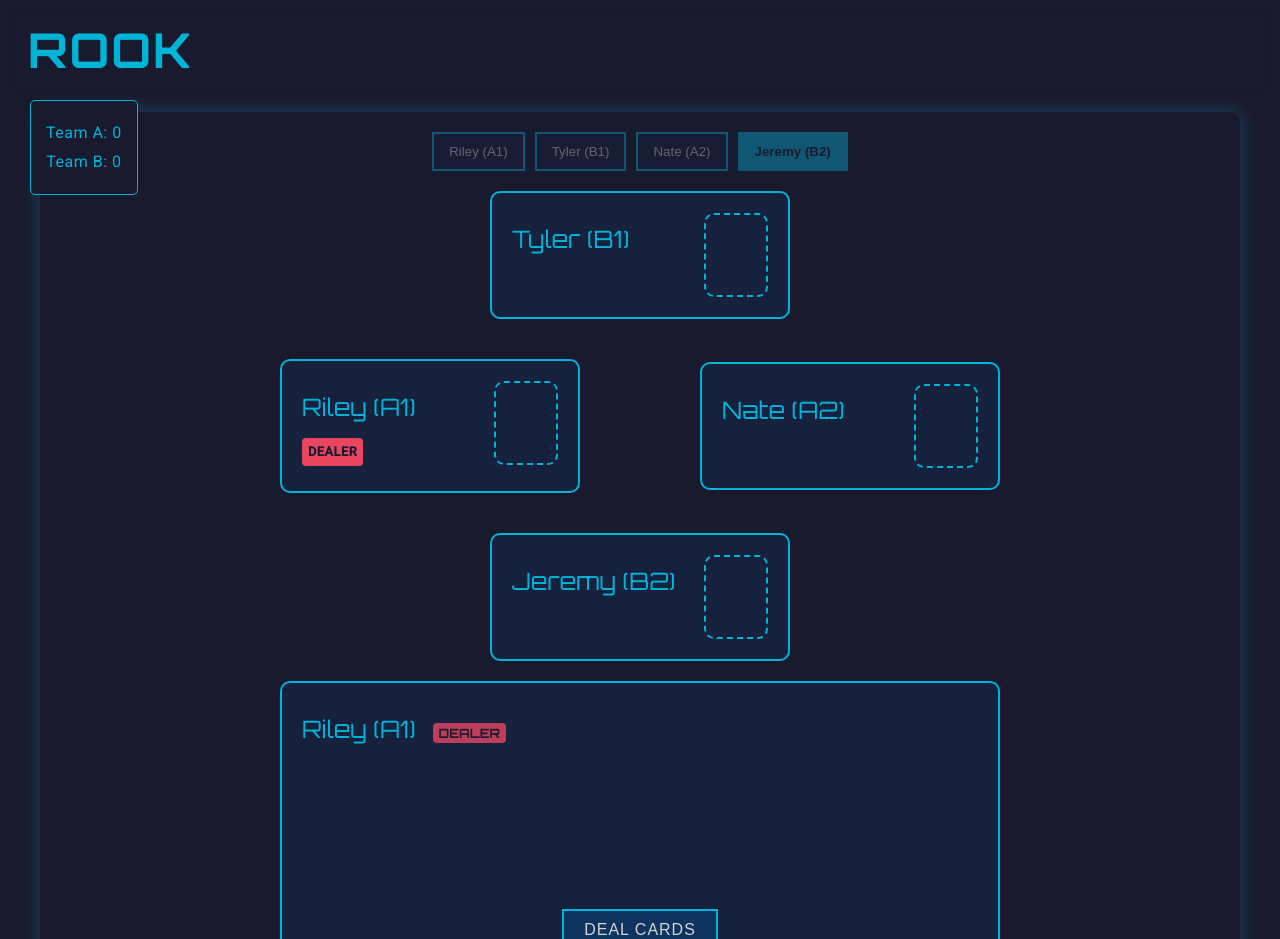
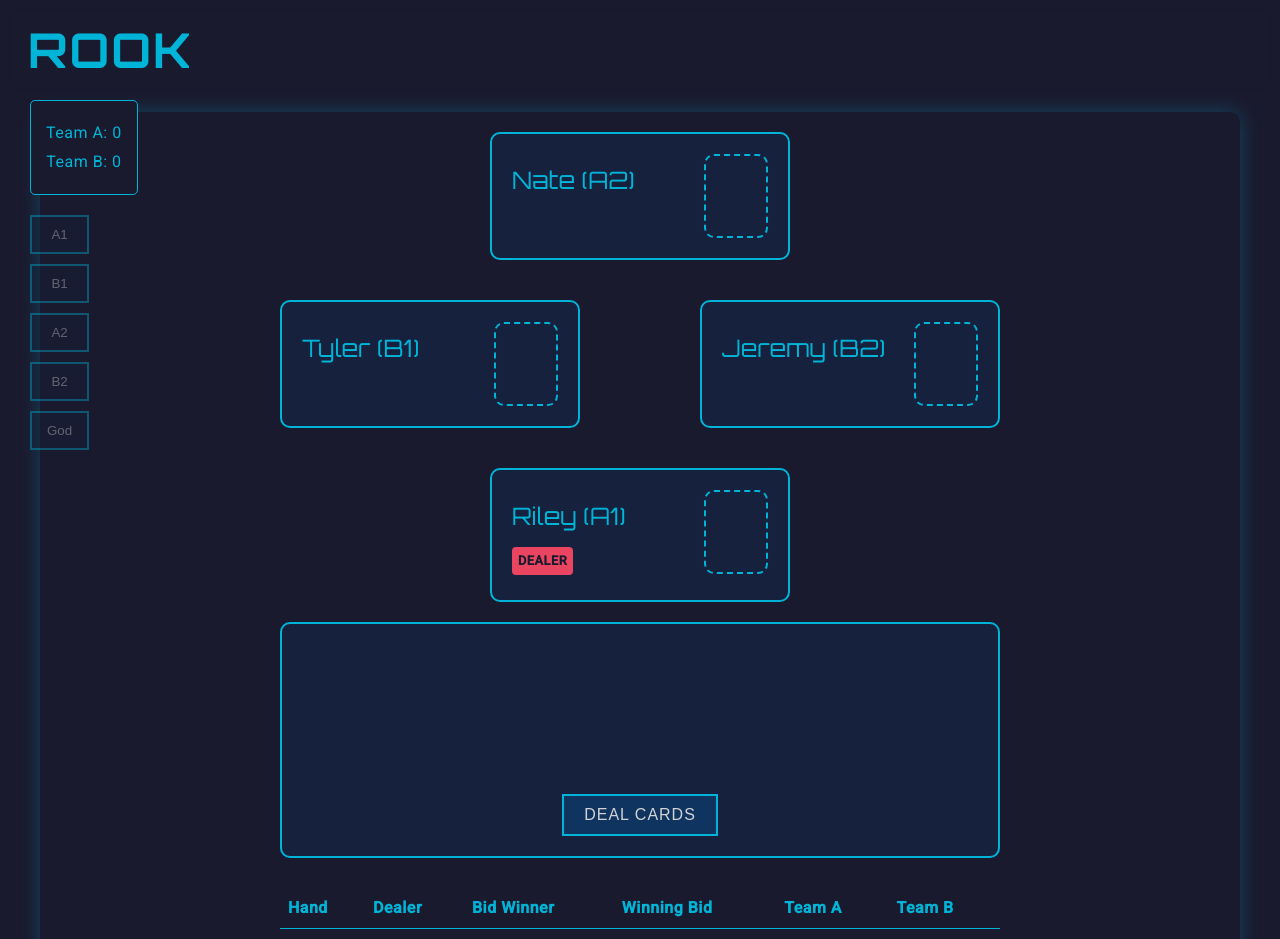
Before and after one commit to slimsherpa/rook-game, an Angular app: page / in a window 1280 px wide. Shown: the top 939 px of the page. Built offline with nearby package versions, Linux system fonts and the light colour scheme; a web font is replaced by a local one.

Commit message:
Made the God View and Player views correctly show the table and the hands.

```diff
--- a/src/app/components/game-board-layout/game-board-layout.component.ts
+++ b/src/app/components/game-board-layout/game-board-layout.component.ts
@@ -5,21 +5,14 @@ import { MiniPlayerComponent } from '../mini-player/mini-player.component';
 import { Player, Seat } from '../../services/player.service';
 import { CardData } from '../../components/card/card.component';
 
+type ViewOption = Seat | 'God';
+
 @Component({
   selector: 'app-game-board-layout',
   standalone: true,
   imports: [CommonModule, MiniPlayerComponent],
   template: `
     <div class="game-board-layout">
-      <div class="player-selector">
-        <button
-          *ngFor="let player of players"
-          (click)="selectPlayer(player.seat)"
-          [class.selected]="selectedPlayerSeat === player.seat"
-          class="player-button">
-          {{ player.name }} ({{ player.seat }})
-        </button>
-      </div>
 
       <div class="players-container">
         <div class="top-player">
@@ -31,7 +24,7 @@ import { CardData } from '../../components/card/card.component';
             [isBidWinner]="arrangedPlayers[2].name === gameMetadata.bidWinner"
             [currentCard]="playedCards[arrangedPlayers[2].name]"
             [tricksTaken]="tricksTaken[arrangedPlayers[2].name]"
-            [showHand]="arrangedPlayers[2].seat === selectedPlayerSeat"
+            [showHand]="arrangedPlayers[2].seat === selectedPlayerView"
             [trump]="getTrump()">
           </app-mini-player>
         </div>
@@ -45,7 +38,7 @@ import { CardData } from '../../components/card/card.component';
             [isBidWinner]="arrangedPlayers[1].name === gameMetadata.bidWinner"
             [currentCard]="playedCards[arrangedPlayers[1].name]"
             [tricksTaken]="tricksTaken[arrangedPlayers[1].name]"
-            [showHand]="arrangedPlayers[1].seat === selectedPlayerSeat"
+            [showHand]="arrangedPlayers[1].seat === selectedPlayerView"
             [trump]="getTrump()">
           </app-mini-player>
           </div>
@@ -58,7 +51,7 @@ import { CardData } from '../../components/card/card.component';
             [isBidWinner]="arrangedPlayers[3].name === gameMetadata.bidWinner"
             [currentCard]="playedCards[arrangedPlayers[3].name]"
             [tricksTaken]="tricksTaken[arrangedPlayers[3].name]"
-            [showHand]="arrangedPlayers[3].seat === selectedPlayerSeat"
+            [showHand]="arrangedPlayers[3].seat === selectedPlayerView"
             [trump]="getTrump()">
           </app-mini-player>
           </div>
@@ -72,7 +65,7 @@ import { CardData } from '../../components/card/card.component';
           [isBidWinner]="arrangedPlayers[0].name === gameMetadata.bidWinner"
           [currentCard]="playedCards[arrangedPlayers[0].name]"
           [tricksTaken]="tricksTaken[arrangedPlayers[0].name]"
-          [showHand]="arrangedPlayers[0].seat === selectedPlayerSeat"
+          [showHand]="arrangedPlayers[0].seat === selectedPlayerView"
           [trump]="getTrump()">
         </app-mini-player>
       </ng-container>
@@ -92,29 +85,24 @@ export class GameBoardLayoutComponent implements OnInit {
   @Input() currentPlayer: string = '';
   @Input() playedCards: {[playerName: string]: CardData | null} = {};
   @Input() tricksTaken: {[playerName: string]: number} = {};
+  @Input() selectedPlayerView: ViewOption = 'A1';
 
   @Output() playerSelectedEvent = new EventEmitter<string>();
 
-  selectedPlayerSeat: Seat = 'B2';
   arrangedPlayers: Player[] = [];
 
   ngOnInit() {
-    if (this.players.length > 0) {
     this.arrangePlayersView();
-    }
   }
 
   ngOnChanges(changes: SimpleChanges) {
-    console.log('GameBoardLayout - changes:', changes);
-    if (changes['players'] || changes['gameMetadata']) {
-      console.log('GameBoardLayout - gameMetadata:', this.gameMetadata);
-      console.log('GameBoardLayout - players:', this.players);
+    if (changes['players'] || changes['gameMetadata'] || changes['selectedPlayerView']) {
       this.arrangePlayersView();
     }
   }
 
   selectPlayer(seat: Seat) {
-    this.selectedPlayerSeat = seat;
+    this.selectedPlayerView = seat;
     this.arrangePlayersView();
     this.playerSelectedEvent.emit(seat);
   }
@@ -136,19 +124,23 @@ export class GameBoardLayoutComponent implements OnInit {
   arrangePlayersView() {
     if (this.players.length === 0) return;
 
-    const selectedPlayer = this.players.find(p => p.seat === this.selectedPlayerSeat) || this.players[0];
+    if (this.selectedPlayerView === 'God') {
+      // For God view, keep the original order
+      this.arrangedPlayers = [...this.players];
+    } else {
+      const selectedPlayer = this.players.find(p => p.seat === this.selectedPlayerView) || this.players[0];
       const playerOrder: Seat[] = ['B2', 'A1', 'B1', 'A2'];
       const selectedIndex = playerOrder.indexOf(selectedPlayer.seat);
 
-    // Rearrange the order so that the selected player is at the bottom (index 0)
       const rearrangedOrder = [
         ...playerOrder.slice(selectedIndex),
         ...playerOrder.slice(0, selectedIndex)
       ];
 
       this.arrangedPlayers = rearrangedOrder.map(seat => this.players.find(p => p.seat === seat)!);
+    }
 
-    // Ensure that arrangedPlayers always has 4 elements
+    // Ensure we always have 4 players
     while (this.arrangedPlayers.length < 4) {
       this.arrangedPlayers.push(this.players[0]);
     }
--- a/src/app/components/game-board/game-board.component.html
+++ b/src/app/components/game-board/game-board.component.html
@@ -7,8 +7,10 @@
       [currentPlayer]="currentPlayer"
       [playedCards]="getPlayedCards()"
       [tricksTaken]="getTricksTakenForAllPlayers()"
-      (playerSelectedEvent)="onPlayerSelected($event)">
+      [selectedPlayerView]="selectedPlayerView">
     </app-game-board-layout>
+
+    <app-select-player-view (optionSelected)="onPlayerViewSelected($event)"></app-select-player-view>
 
     <div class="player-hands">
       <app-player-hand
@@ -18,6 +20,7 @@
         [isBidding]="currentPhase === 'Bidding' && player.name === currentPlayer"
         [isCurrentPlayer]="player.name === currentPlayer"
         [currentPhase]="currentPhase"
+        [selectedPlayerView]="selectedPlayerView"
         (startNewHandEvent)="startNewHand()"
         (redealCardsEvent)="redealHand()"
         (placeBidEvent)="placeBid(player, $event)"
--- a/src/app/components/game-board/game-board.component.ts
+++ b/src/app/components/game-board/game-board.component.ts
@@ -10,10 +10,13 @@ import { HandRecapComponent } from '../hand-recap/hand-recap.component';
 import { GameStatusComponent } from '../game-status/game-status.component';
 import { HandStatusComponent } from '../hand-status/hand-status.component';
 import { GameService, GamePhase, TrickRecap } from '../../services/game.service';
-import { Player, Team } from '../../services/player.service';
+import { Player, Team, Seat } from '../../services/player.service';
 import { GameScore, HandScore } from '../../services/score.service';
 import { MiniPlayerComponent } from '../mini-player/mini-player.component';
 import { GameBoardLayoutComponent } from '../game-board-layout/game-board-layout.component';
+import { SelectPlayerViewComponent } from '../select-player-view/select-player-view.component';
+
+type ViewOption = Seat | 'God';
 
 @Component({
   selector: 'app-game-board',
@@ -31,7 +34,8 @@ import { GameBoardLayoutComponent } from '../game-board-layout/game-board-layout
     HandRecapComponent,
     HandStatusComponent,
     MiniPlayerComponent,
-    GameBoardLayoutComponent
+    GameBoardLayoutComponent,
+    SelectPlayerViewComponent
   ],
 })
 export class GameBoardComponent implements OnInit {
@@ -44,6 +48,7 @@ export class GameBoardComponent implements OnInit {
   goDown: any[] = [];
   goDownCapturedBy: string = '';
   goDownPoints: number = 0;
+  selectedPlayerView: ViewOption = 'A1';
 
   constructor(public gameService: GameService) {}
 
@@ -54,6 +59,10 @@ export class GameBoardComponent implements OnInit {
   initializeGame() {
     this.gameService.initializePlayers();
     this.updateGameState();
+  }
+
+  onPlayerViewSelected(option: ViewOption) {
+    this.selectedPlayerView = option;
   }
 
   startNewHand() {
--- a/src/app/components/player-hand/player-hand.component.html
+++ b/src/app/components/player-hand/player-hand.component.html
@@ -1,5 +1,5 @@
-<div class="player-hand">
-    <div class="player-info">
+<div *ngIf="isHandVisible()" class="player-hand">
+    <!-- <div class="player-info">
         <h2 class="player-name">
           {{ player.name }} ({{ player.seat }})
           <span *ngIf="isDealer" class="dealer-indicator">DEALER</span>
@@ -9,7 +9,7 @@
         <div *ngIf="tricksTaken > 0" class="tricks-indicator">
             <span class="material-symbols-outlined upside-down">playing_cards</span> × {{ tricksTaken }}
           </div>
-    </div>
+    </div> -->
 
     <div class="hand-container">
         <div class="hand" cdkDropList cdkDropListOrientation="horizontal" (cdkDropListDropped)="drop($event)">
--- a/src/app/components/player-hand/player-hand.component.scss
+++ b/src/app/components/player-hand/player-hand.component.scss
@@ -1,9 +1,20 @@
+app-player-hand {
+  flex: 0 0 auto; /* This ensures that hidden components don't take up space */
+}
+
+:host {
+  display: contents; // This makes the host element not participate in flexbox layout
+}
+
 .player-hand {
-    background-color: var(--color-bg-light);
-    border: 2px solid var(--color-accent);
-    border-radius: 10px;
-    padding: 20px;
-    margin-bottom: 20px;
+  display: flex;
+  flex-direction: column;
+  background-color: var(--color-bg-light);
+  border: 2px solid var(--color-accent);
+  border-radius: 10px;
+  gap: 10px;
+  padding: 20px;
+  margin-bottom: 10px; // Add some space between visible hands
 
     .player-info {
         display: flex;
--- a/src/app/components/player-hand/player-hand.component.ts
+++ b/src/app/components/player-hand/player-hand.component.ts
@@ -4,19 +4,22 @@ import { MatCardModule } from '@angular/material/card';
 import { MatButtonModule } from '@angular/material/button';
 import { MatChipsModule } from '@angular/material/chips';
 import { CardComponent, CardData } from '../card/card.component';
-import { Player, Team, PlayerService } from '../../services/player.service';
+import { Player, Team, PlayerService, Seat } from '../../services/player.service';
 import { BiddingService } from '../../services/bidding.service';
 import { GameService, GamePhase } from '../../services/game.service';
 import { CdkDragDrop, moveItemInArray, DragDropModule } from '@angular/cdk/drag-drop';
 import { ScoreService } from '../../services/score.service';
 import { TrickService } from '../../services/trick.service';
+import { SelectPlayerViewComponent } from '../select-player-view/select-player-view.component';
+
+type ViewOption = Seat | 'God';
 
 @Component({
   selector: 'app-player-hand',
   templateUrl: './player-hand.component.html',
   styleUrls: ['./player-hand.component.scss'],
   standalone: true,
-  imports: [CommonModule, MatCardModule, MatButtonModule, MatChipsModule, CardComponent, DragDropModule]
+  imports: [CommonModule, MatCardModule, MatButtonModule, MatChipsModule, CardComponent, DragDropModule ]
 })
 export class PlayerHandComponent implements OnChanges {
   @Input() player!: Player;
@@ -24,6 +27,7 @@ export class PlayerHandComponent implements OnChanges {
   @Input() isBidding: boolean = false;
   @Input() isCurrentPlayer: boolean = false;
   @Input() currentPhase!: GamePhase;
+  @Input() selectedPlayerView: ViewOption = 'A1';
 
   @Output() startNewHandEvent = new EventEmitter<void>();
   @Output() dealCardsEvent = new EventEmitter<void>();
@@ -39,6 +43,7 @@ export class PlayerHandComponent implements OnChanges {
   selectedCard: CardData | null = null;
   revealedCardCount: number = 0;
   revealedCards: boolean[] = [];
+  //selectedPlayerView: ViewOption = 'A1';
 
   constructor(
     private biddingService: BiddingService,
@@ -48,7 +53,7 @@ export class PlayerHandComponent implements OnChanges {
   ) {}
 
   ngOnChanges(changes: SimpleChanges) {
-    if (changes['currentPhase']) {
+    if (changes['currentPhase'] || changes['selectedPlayerSeat']) {
       if (this.currentPhase === 'Dealing') {
         // Reset local state when a new hand starts
         this.selectedCards = [];
@@ -56,7 +61,19 @@ export class PlayerHandComponent implements OnChanges {
         this.selectedCard = null;
         this.player.currentBid = null;
       }
+      // Update visibility when selectedPlayerSeat changes
+      this.updateVisibility();
     }
+  }
+
+  private isVisible: boolean = false;
+
+  private updateVisibility() {
+    this.isVisible = this.selectedPlayerView === this.player.seat;
+  }
+
+  isHandVisible(): boolean {
+    return this.selectedPlayerView === 'God' || this.selectedPlayerView === this.player.seat;
   }
 
   get tricksTaken(): number {
--- /dev/null
+++ b/src/app/components/select-player-view/select-player-view.component.html
@@ -0,0 +1 @@
+<p>select-player-view works!</p>
--- /dev/null
+++ b/src/app/components/select-player-view/select-player-view.component.ts
@@ -0,0 +1,64 @@
+import { Component, Output, EventEmitter } from '@angular/core';
+import { CommonModule } from '@angular/common';
+import { Seat } from '../../services/player.service';
+
+type ViewOption = Seat | 'God';
+
+@Component({
+  selector: 'app-select-player-view',
+  standalone: true,
+  imports: [CommonModule],
+  template: `
+    <div class="player-selector">
+      <button
+        *ngFor="let option of viewOptions"
+        (click)="selectOption(option)"
+        [class.selected]="selectedOption === option"
+        class="player-button">
+        {{ option }}
+      </button>
+    </div>
+  `,
+  styles: [`
+    .player-selector {
+      position: fixed;
+      top: 210px;
+      left: 30px;
+      display: flex;
+      flex-direction: column;
+      opacity: 0.4;
+    }
+
+    .player-button {
+      margin: 5px 0;
+      padding: 10px 15px;
+      border: 2px solid var(--color-accent);
+      background-color: var(--color-bg-light);
+      color: var(--color-text);
+      cursor: pointer;
+      transition: all 0.3s ease;
+    }
+
+    .player-button:hover {
+      background-color: var(--color-accent);
+      color: var(--color-bg-dark);
+    }
+
+    .player-button.selected {
+      background-color: var(--color-accent);
+      color: var(--color-bg-dark);
+      font-weight: bold;
+    }
+  `]
+})
+export class SelectPlayerViewComponent {
+  viewOptions: ViewOption[] = ['A1', 'B1', 'A2', 'B2', 'God'];
+  selectedOption: ViewOption | null = null;
+
+  @Output() optionSelected = new EventEmitter<ViewOption>();
+
+  selectOption(option: ViewOption) {
+    this.selectedOption = option;
+    this.optionSelected.emit(option);
+  }
+}
```
Also changed, not shown: src/app/components/select-player-view/select-player-view.component.scss (added), 1 other file (tests, documents, lock files or other folders). Lines whose indentation alone changed are shown as unchanged.
